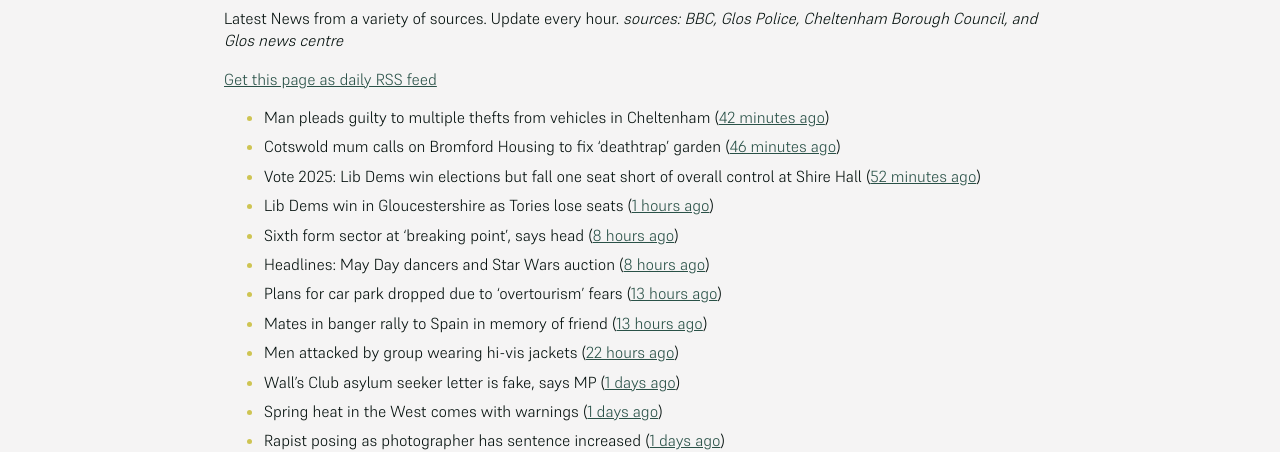
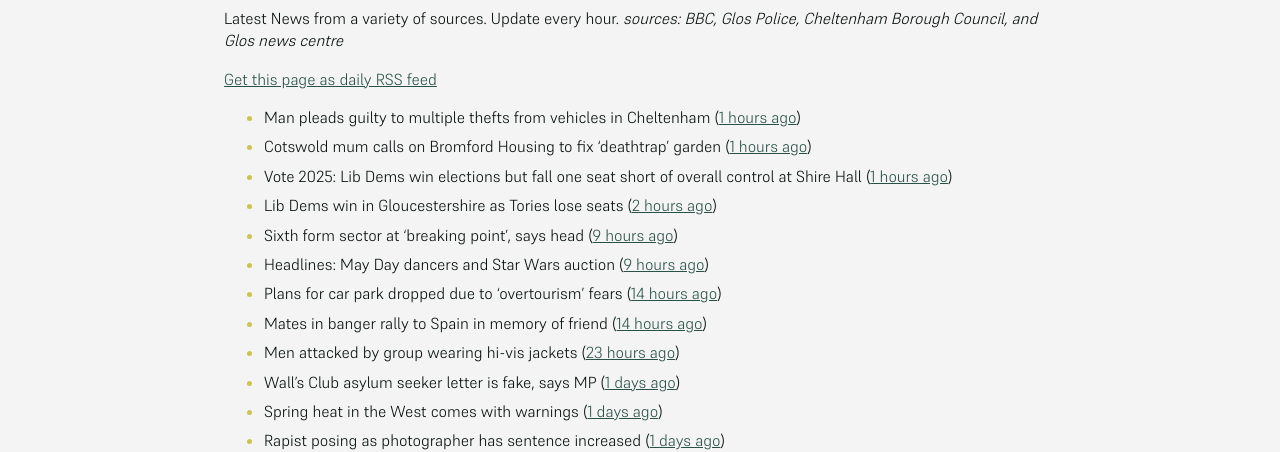
Before and after one commit to mat-0/cheltenham-open-data, a Jekyll site: the page built from _pages/news.md, in a window 1280 px wide. Shown: the part 266-718 px from the top of the page. Built offline with Jekyll 4.4.1, drawn with Linux system fonts in a browser that asks for light colours.

Commit message:
Updated 2025-05-02 19:57:49

```diff
--- a/_pages/news.md
+++ b/_pages/news.md
@@ -12,15 +12,15 @@ _sources: BBC, Glos Police, Cheltenham Borough Council, and Glos news centre_
 [Get this page as daily RSS feed](/daily.rss)
 
 <!-- news_marker starts -->
-- Man pleads guilty to multiple thefts from vehicles in Cheltenham ([42 minutes ago](https://gloucesternewscentre.co.uk/man-pleads-guilty-to-multiple-thefts-from-vehicles-in-cheltenham/))
-- Cotswold mum calls on Bromford Housing to fix ‘deathtrap’ garden ([46 minutes ago](https://gloucesternewscentre.co.uk/cotswold-mum-calls-on-bromford-housing-to-fix-deathtrap-garden/))
-- Vote 2025: Lib Dems win elections but fall one seat short of overall control at Shire Hall ([52 minutes ago](https://gloucesternewscentre.co.uk/vote-2025-lib-dems-win-elections-but-fall-one-seat-short-of-overall-control-at-shire-hall/))
-- Lib Dems win in Gloucestershire as Tories lose seats ([1 hours ago](https://www.bbc.com/news/articles/cd6j8e8ej6xo))
-- Sixth form sector at 'breaking point', says head ([8 hours ago](https://www.bbc.com/news/articles/c4gr7lkmkzjo))
-- Headlines: May Day dancers and Star Wars auction ([8 hours ago](https://www.bbc.com/news/articles/cvg9y17e5rgo))
-- Plans for car park dropped due to 'overtourism' fears ([13 hours ago](https://www.bbc.com/news/articles/cm2xgzjmk63o))
-- Mates in banger rally to Spain in memory of friend ([13 hours ago](https://www.bbc.com/news/articles/cx2wv3j4rwwo))
-- Men attacked by group wearing hi-vis jackets ([22 hours ago](https://www.bbc.com/news/articles/c4g9r7xyr79o))
+- Man pleads guilty to multiple thefts from vehicles in Cheltenham ([1 hours ago](https://gloucesternewscentre.co.uk/man-pleads-guilty-to-multiple-thefts-from-vehicles-in-cheltenham/))
+- Cotswold mum calls on Bromford Housing to fix ‘deathtrap’ garden ([1 hours ago](https://gloucesternewscentre.co.uk/cotswold-mum-calls-on-bromford-housing-to-fix-deathtrap-garden/))
+- Vote 2025: Lib Dems win elections but fall one seat short of overall control at Shire Hall ([1 hours ago](https://gloucesternewscentre.co.uk/vote-2025-lib-dems-win-elections-but-fall-one-seat-short-of-overall-control-at-shire-hall/))
+- Lib Dems win in Gloucestershire as Tories lose seats ([2 hours ago](https://www.bbc.com/news/articles/cd6j8e8ej6xo))
+- Sixth form sector at 'breaking point', says head ([9 hours ago](https://www.bbc.com/news/articles/c4gr7lkmkzjo))
+- Headlines: May Day dancers and Star Wars auction ([9 hours ago](https://www.bbc.com/news/articles/cvg9y17e5rgo))
+- Plans for car park dropped due to 'overtourism' fears ([14 hours ago](https://www.bbc.com/news/articles/cm2xgzjmk63o))
+- Mates in banger rally to Spain in memory of friend ([14 hours ago](https://www.bbc.com/news/articles/cx2wv3j4rwwo))
+- Men attacked by group wearing hi-vis jackets ([23 hours ago](https://www.bbc.com/news/articles/c4g9r7xyr79o))
 - Wall's Club asylum seeker letter is fake, says MP ([1 days ago](https://www.bbc.com/news/articles/cjwv5dg2n1po))
 - Spring heat in the West comes with warnings ([1 days ago](https://www.bbc.com/news/articles/cj3x6zkr5y2o))
 - Rapist posing as photographer has sentence increased ([1 days ago](https://www.bbc.com/news/articles/c0l0r8enyd4o))
```
Also changed, not shown: _data/flood.json (+5 -90 lines), index.md (+5 -5 lines).
